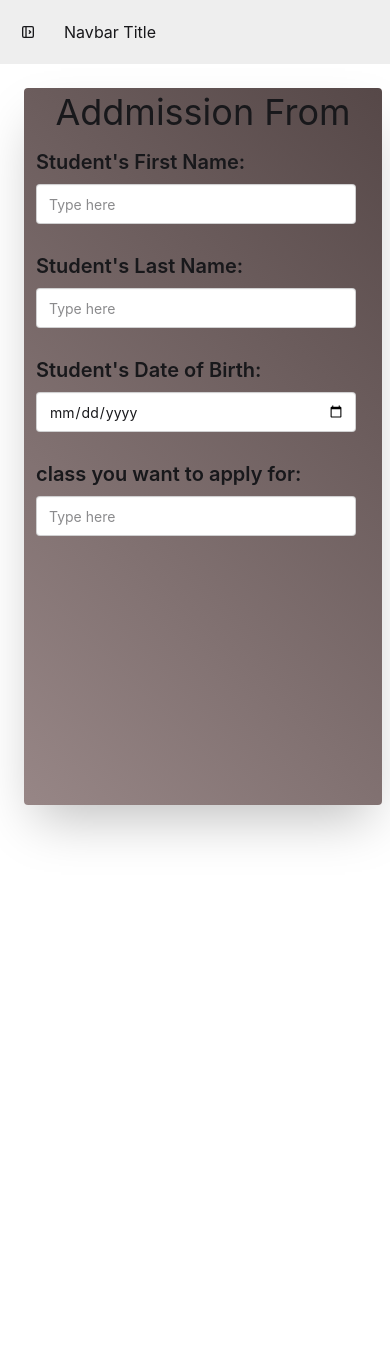
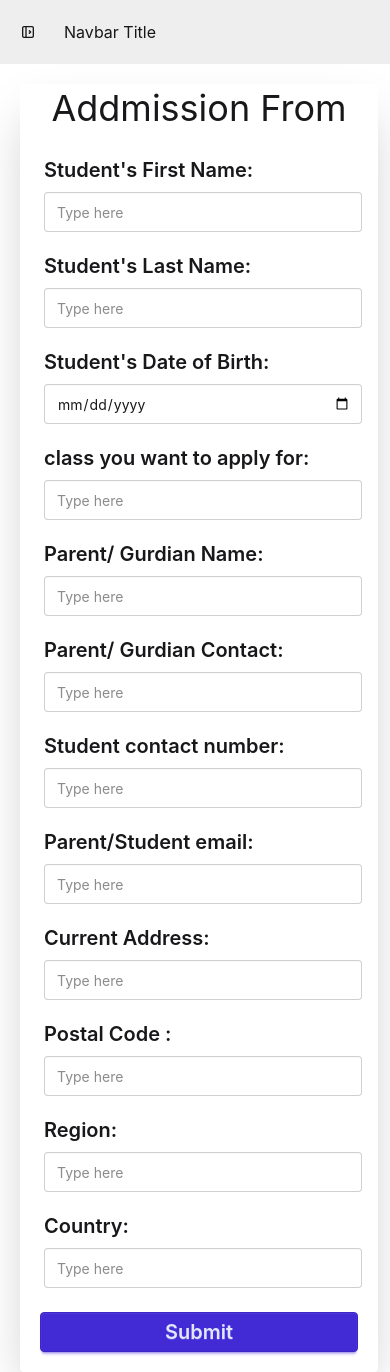
Before and after one commit to salararain/School-management-system, a React (Vite) app: page /addnewstudent in a window 390 px wide. Before the commit the page ends 948 px from the top, so only its background shows below. Built offline with nearby package versions, Linux system fonts and the light colour scheme.

Commit message:
changr background an make fully responsive

```diff
--- a/src/pages/AddNewStudent.jsx
+++ b/src/pages/AddNewStudent.jsx
@@ -5,30 +5,73 @@ const AddNewStudent = () => {
 
   return (
     <div className="w-[100%] h-[100vh] bg-white ">
-      <div className="w-[100%] h-[85vh] container-S p-1 m-1 shadow-2xl m-2 rounded ">
+      <div className="w-[100%] h-auto  p-1 m-1 shadow-2xl m-1 rounded ">
         <h1 className="text-center text-4xl">Addmission From</h1>
-        <div className="grid grid-cols-4 max-[1200px]:grid-cols-3 max-[800px]:grid-cols-2 max-[450px]:grid-cols-1">
-          <fieldset className="fieldset  m-2  w-64   max-[850px]:w-52 max-[650px]:w-48 max-[450px]:w-full">
+        <div className="grid grid-cols-4 m-4  max-[1200px]:grid-cols-3 max-[800px]:grid-cols-2 max-[450px]:grid-cols-1">
+          <fieldset className="fieldset  m-1  w-[270px]   max-[850px]:w-52 max-[650px]:w-48 max-[450px]:w-full">
             <legend className="fieldset-legend text-left text-xl max-[850px]:text-base max-[650px]:text-sm max-[450px]:text-xl">Student's First Name:</legend>
-            <input type="text" className="input " placeholder="Type here" />
+            <input type="text" className="input w-full " placeholder="Type here" />
+          </fieldset>
+          <fieldset className="fieldset  m-1 w-[270px] max-[850px]:w-52 max-[650px]:w-48 max-[450px]:w-full ">
+            <legend className="fieldset-legend text-left text-xl max-[850px]:text-base max-[650px]:text-sm max-[450px]:text-xl">Student's Last Name:</legend>
+            <input type="text" className="input w-full " placeholder="Type here" />
 
           </fieldset>
-          <fieldset className="fieldset  m-2 w-64 max-[850px]:w-52 max-[650px]:w-48 max-[450px]:w-full ">
-            <legend className="fieldset-legend text-left text-xl max-[850px]:text-base max-[650px]:text-sm max-[450px]:text-xl">Student's Last Name:</legend>
-            <input type="text" className="input  " placeholder="Type here" />
+          <fieldset className="fieldset  m-1 w-[270px]  max-[850px]:w-52 max-[650px]:w-48 max-[450px]:w-full ">
+            <legend className="fieldset-legend text-left text-xl max-[850px]:text-base max-[650px]:text-sm max-[450px]:text-xl">Student's Date of Birth:</legend>
+            <input type="date" className="input w-full " placeholder="Type here" />
 
           </fieldset>
-          <fieldset className="fieldset  m-2 w-64  max-[850px]:w-52 max-[650px]:w-48 max-[450px]:w-full ">
-            <legend className="fieldset-legend text-left text-xl max-[850px]:text-base max-[650px]:text-sm max-[450px]:text-xl">Student's Date of Birth:</legend>
-            <input type="date" className="input  " placeholder="Type here" />
+          <fieldset className="fieldset  m-1 w-[270px]  max-[850px]:w-52 max-[650px]:w-48 max-[450px]:w-full ">
+            <legend className="fieldset-legend text-left text-xl max-[850px]:text-base max-[650px]:text-sm max-[450px]:text-xl">class you want to apply for:</legend>
+            <input type="text" className="input w-full " placeholder="Type here" />
 
           </fieldset>
-          <fieldset className="fieldset  m-2 w-64  max-[850px]:w-52 max-[650px]:w-48 max-[450px]:w-full ">
-            <legend className="fieldset-legend text-left text-xl max-[850px]:text-base max-[650px]:text-sm max-[450px]:text-xl">class you want to apply for:</legend>
-            <input type="text" className="input  " placeholder="Type here" />
+
+           <fieldset className="fieldset  m-1  w-[270px]   max-[850px]:w-52 max-[650px]:w-48 max-[450px]:w-full">
+            <legend className="fieldset-legend text-left text-xl max-[850px]:text-base max-[650px]:text-sm max-[450px]:text-xl">Parent/ Gurdian Name:</legend>
+            <input type="text" className="input w-full " placeholder="Type here" />
+          </fieldset>
+          <fieldset className="fieldset  m-1 w-[270px] max-[850px]:w-52 max-[650px]:w-48 max-[450px]:w-full ">
+            <legend className="fieldset-legend text-left text-xl max-[850px]:text-base max-[650px]:text-sm max-[450px]:text-xl">Parent/ Gurdian Contact:</legend>
+            <input type="text" className="input w-full " placeholder="Type here" />
 
           </fieldset>
+          <fieldset className="fieldset  m-1 w-[270px]  max-[850px]:w-52 max-[650px]:w-48 max-[450px]:w-full ">
+            <legend className="fieldset-legend text-left text-xl max-[850px]:text-base max-[650px]:text-sm max-[450px]:text-xl">Student contact number:</legend>
+            <input type="text" className="input w-full " placeholder="Type here" />
+
+          </fieldset>
+          <fieldset className="fieldset  m-1 w-[270px]  max-[850px]:w-52 max-[650px]:w-48 max-[450px]:w-full ">
+            <legend className="fieldset-legend text-left text-xl max-[850px]:text-base max-[650px]:text-sm max-[450px]:text-xl">Parent/Student email:</legend>
+            <input type="email" className="input w-full  " placeholder="Type here" />
+
+          </fieldset>
+
+                    <fieldset className="fieldset  m-1  w-[270px]   max-[850px]:w-52 max-[650px]:w-48 max-[450px]:w-full">
+            <legend className="fieldset-legend text-left text-xl max-[850px]:text-base max-[650px]:text-sm max-[450px]:text-xl">Current Address:</legend>
+            <input type="text" className="input w-full " placeholder="Type here" />
+          </fieldset>
+          <fieldset className="fieldset  m-1 w-[270px] max-[850px]:w-52 max-[650px]:w-48 max-[450px]:w-full ">
+            <legend className="fieldset-legend text-left text-xl max-[850px]:text-base max-[650px]:text-sm max-[450px]:text-xl">Postal Code :</legend>
+            <input type="text" className="input w-full " placeholder="Type here" />
+
+          </fieldset>
+          <fieldset className="fieldset  m-1 w-[270px]  max-[850px]:w-52 max-[650px]:w-48 max-[450px]:w-full ">
+            <legend className="fieldset-legend text-left text-xl max-[850px]:text-base max-[650px]:text-sm max-[450px]:text-xl">Region:</legend>
+            <input type="text" className="input w-full  " placeholder="Type here" />
+
+          </fieldset>
+          <fieldset className="fieldset  m-1 w-[270px]  max-[850px]:w-52 max-[650px]:w-48 max-[450px]:w-full ">
+            <legend className="fieldset-legend text-left text-xl max-[850px]:text-base max-[650px]:text-sm max-[450px]:text-xl">Country:</legend>
+            <input type="email" className="input w-full  " placeholder="Type here" />
+
+          </fieldset>
+      </div>
+        <div className="btnn-container flex justify-center items-end  m-4 ">
+          <button className="btn btn-primary  w-[270px]  max-[850px]:w-52 max-[650px]:w-48 max-[450px]:w-full p-1  text-xl max-[850px]:text-base max-[650px]:text-sm max-[450px]:text-xl">Submit</button>
         </div>
+
 
       </div>
     </div>
```
